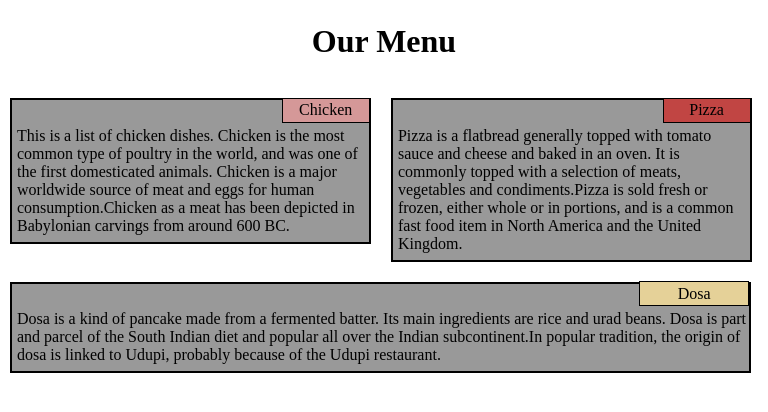
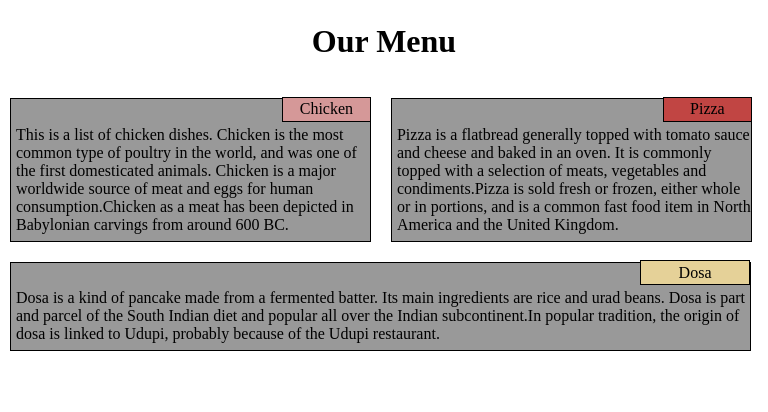
Before and after one commit to tarunkalra/module2, a plain HTML site: page index.html in a window 768 px wide. Drawn offline with Linux system fonts and the light colour scheme.

Commit message:
Design finally

```diff
--- a/css/style.css
+++ b/css/style.css
@@ -11,7 +11,7 @@ h1{
 }
 #div1,#div2,#div3{
 	background-color: #999999;
-	border: 2px solid black;
+	border: 1px solid black;
 	font-family: Verdana serif;
 }
 #title1{
@@ -54,7 +54,7 @@ h1{
 		width: 47%;
 		box-sizing: border-box;
 		height: 10%;
-		border-width: 2px;
+		border-width: 1px;
 		margin-left: 10px;
 		margin-right: 10px;
 		margin-bottom: 20px;
@@ -98,6 +98,7 @@ h1{
 @media only screen and (max-width: 767px) {
 #div1,#div2,#div3{
 		box-sizing: border-box;
+		border: 1px solid black;
 		width:94%;
 		height: 6%;
 		background-color: grey;
```
